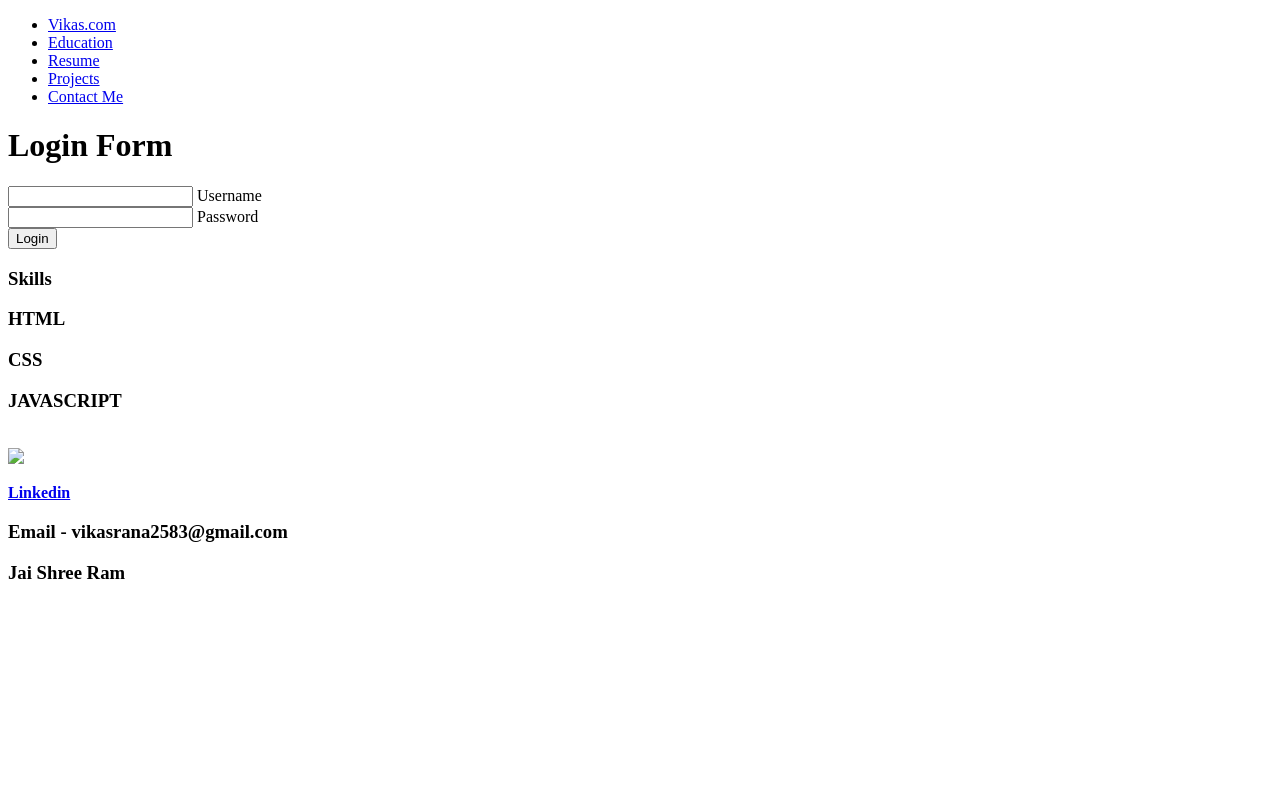
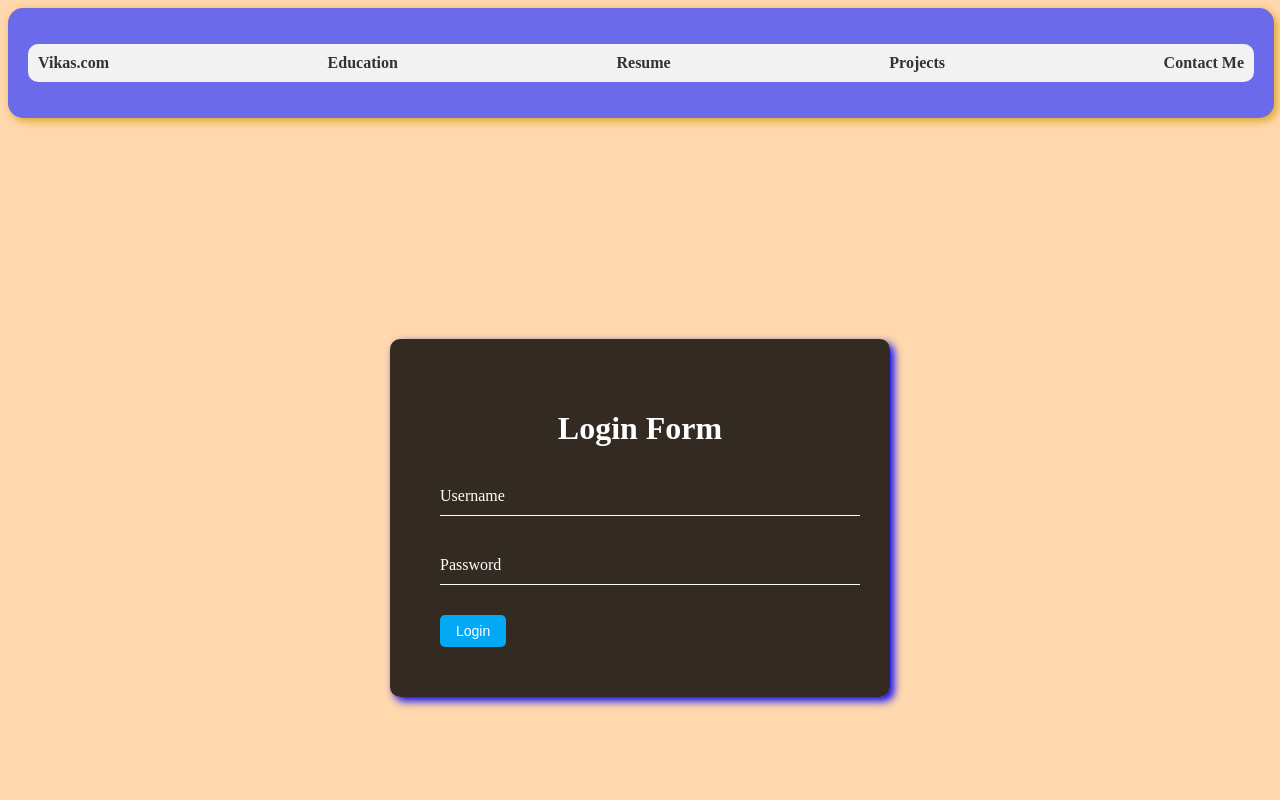
Before and after one commit to Vikasrana0007/vikas.in, a plain HTML site: page index.html in a window 1280 px wide. Shown: the top 800 px of the page. Drawn offline with Linux system fonts and the light colour scheme.

Commit message:
Update index.html

```diff
--- a/index.html
+++ b/index.html
@@ -5,7 +5,7 @@
     <meta charset="UTF-8">
     <meta name="viewport" content="width=device-width, initial-scale=1.0">
     <title>Vikas.in - Learning Everyday</title>
-    <link rel="stylesheet" href="HP UPDATE.CSS">
+    <link rel="stylesheet" href="style.css">
 </head>
 
 <body>
```
